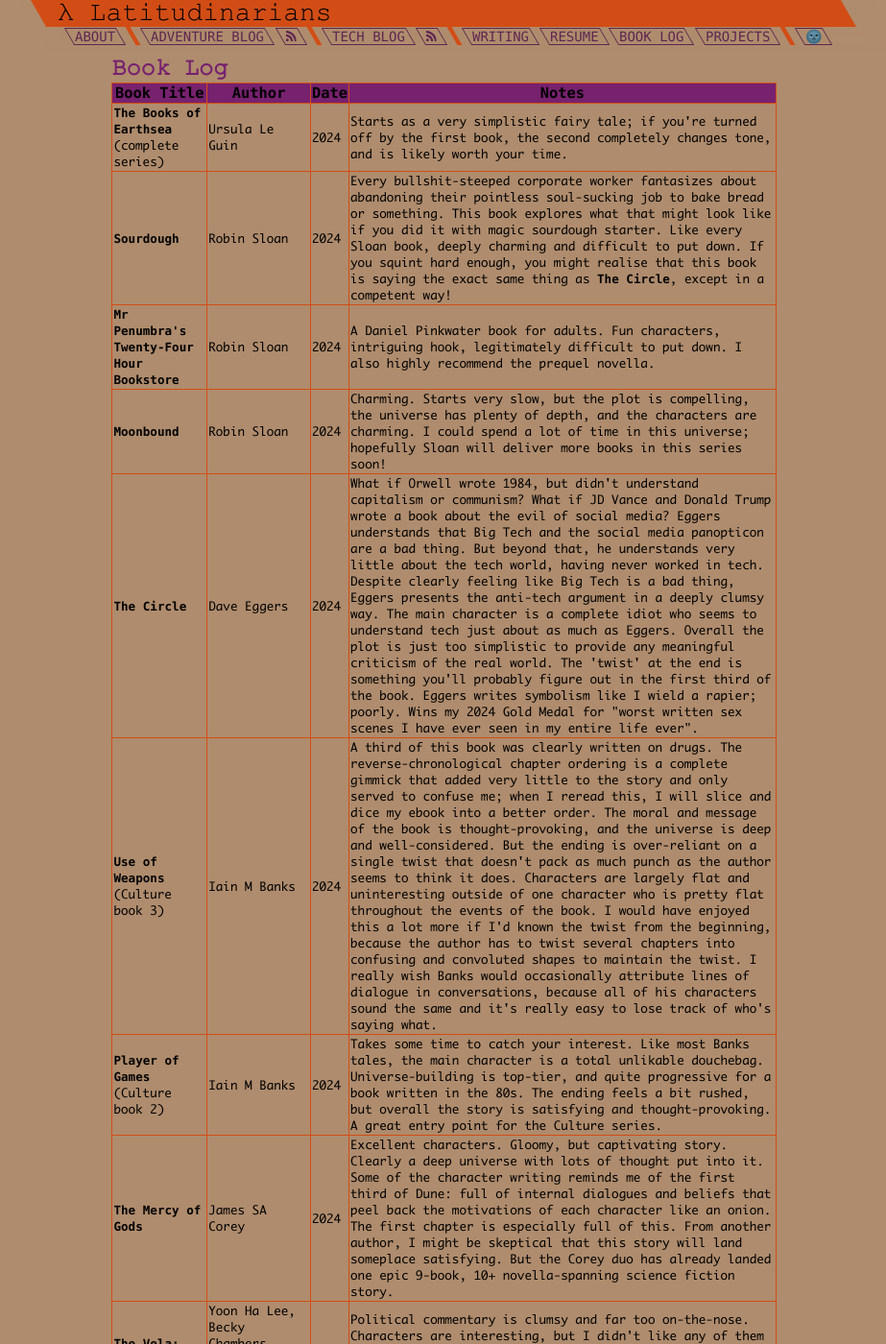
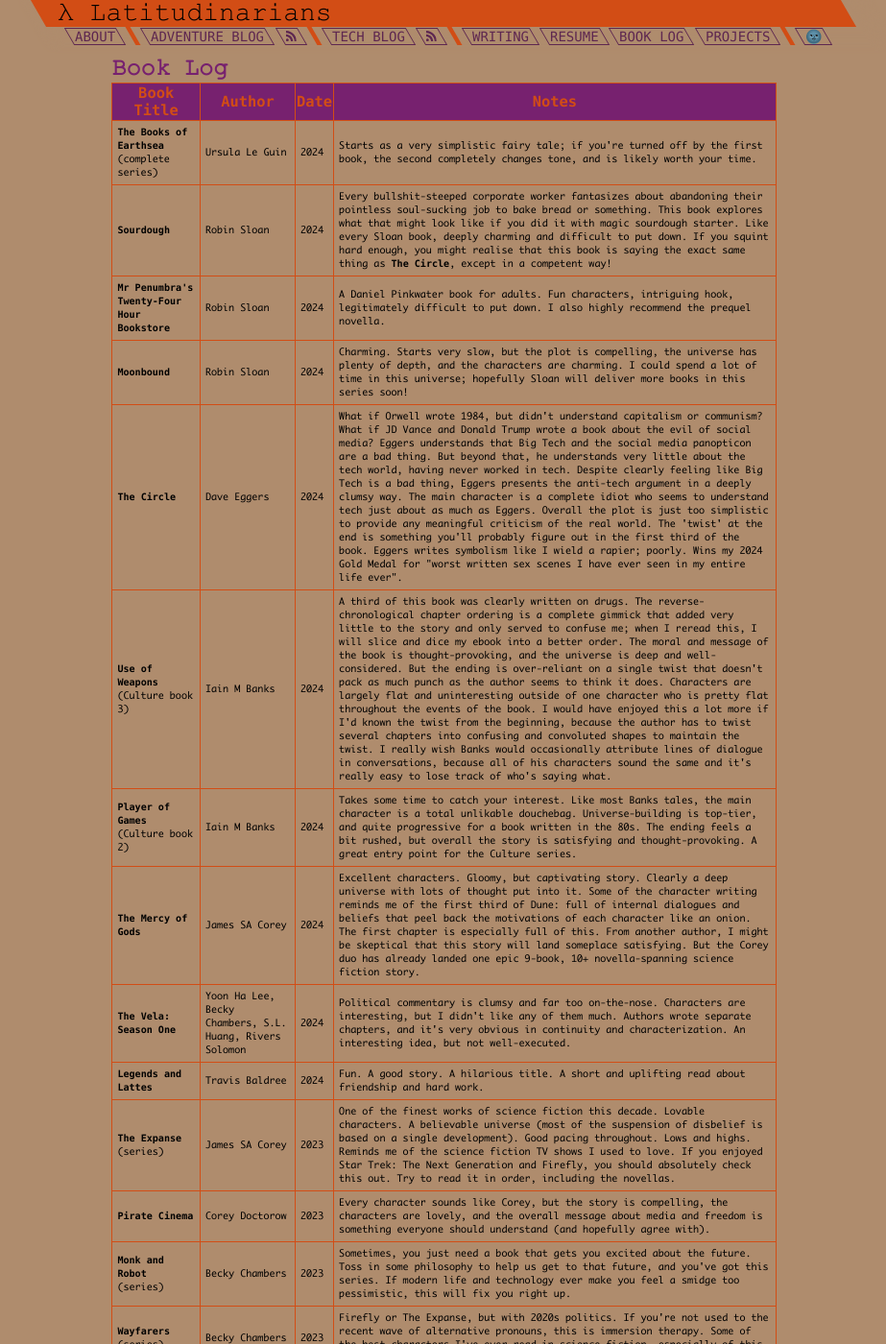
Before and after one commit to nathan-contino/nathan-contino.github.io, a Jekyll site: the page built from _pages/reading.md, in a window 1280 px wide and 1400 px high. Shown: the whole window at 96% size, without its empty margins (178-1101 px from the left). Built offline with Jekyll 4.4.1, drawn with Linux system fonts in a browser that asks for light colours; some of the changed text lies outside the part shown.

Commit message:
Clean up book log table

```diff
--- a/_pages/reading.md
+++ b/_pages/reading.md
@@ -18,7 +18,7 @@
 | **Legends and Lattes** | Travis Baldree | 2024 | Fun. A good story. A hilarious title. A short and uplifting read about friendship and hard work. |
 | **The Expanse** (series) | James SA Corey | 2023 | One of the finest works of science fiction this decade. Lovable characters. A believable universe (most of the suspension of disbelief is based on a single development). Good pacing throughout. Lows and highs. Reminds me of the science fiction TV shows I used to love. If you enjoyed Star Trek: The Next Generation and Firefly, you should absolutely check this out. Try to read it in order, including the novellas. |
 | **Pirate Cinema** | Corey Doctorow | 2023 | Every character sounds like Corey, but the story is compelling, the characters are lovely, and the overall message about media and freedom is something everyone should understand (and hopefully agree with).|
-| **Monk and Robot** (series) | Becky Chambers | 2023 | Sometimes, you just need a book that gets you excited about the future. Toss in some philosophy to help us get to that future, and you've got this series. The Ted Lasso of book series. |
+| **Monk and Robot** (series) | Becky Chambers | 2023 | Sometimes, you just need a book that gets you excited about the future. Toss in some philosophy to help us get to that future, and you've got this series. If modern life and technology ever make you feel a smidge too pessimistic, this will fix you right up. |
 | **Wayfarers** (series) | Becky Chambers | 2023 | Firefly or The Expanse, but with 2020s politics. If you're not used to the recent wave of alternative pronouns, this is immersion therapy. Some of the best characters I've ever read in science fiction, especially of this length. Like **Monk and Robot**, this series will make you feel happy. |
 | **Bobiverse** (series) | Dennis E Taylor | 2023 | The writing is not very good. The science fiction is about as well thought-out as OG Star Trek. Most of the characters are literally the same person, who seems to pretty much be the author. But it's fun sci-fi. Pure pulp, but sometimes that's what you want. |
 | **Mistborn** (series) | Brandon Sanderson | 2023 | The characters are all complete cliches. Sanderson wrote a good story for book one, then got a decent deal to make a second and third book, and wrote an entire book of filler for the second book while he figured out what he was doing with the series.  |
--- a/_stylesheets/lite.css
+++ b/_stylesheets/lite.css
@@ -248,12 +248,14 @@
 td {
   border: solid 0.1em var(--mainalternative);
   color: var(--textcolor);
+  font-size: .8em;
+  padding: 5px;
 }
 
 th {
-  vertical-align: bottom;
+  vertical-align: middle;
   background-color: var(--accent);
-  color: var(--textcolor);
+  color: var(--mainalternative);
   border: solid 0.1em var(--mainalternative);
 }
 
```
